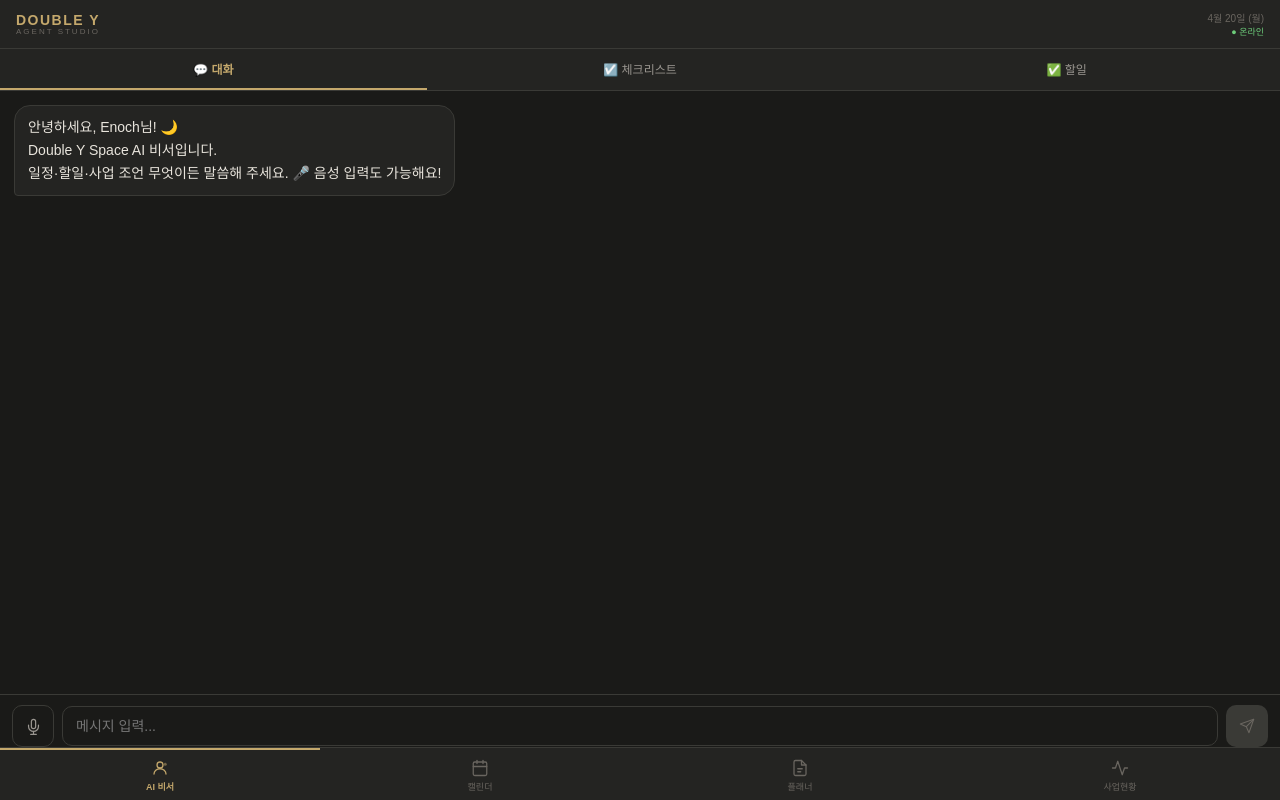
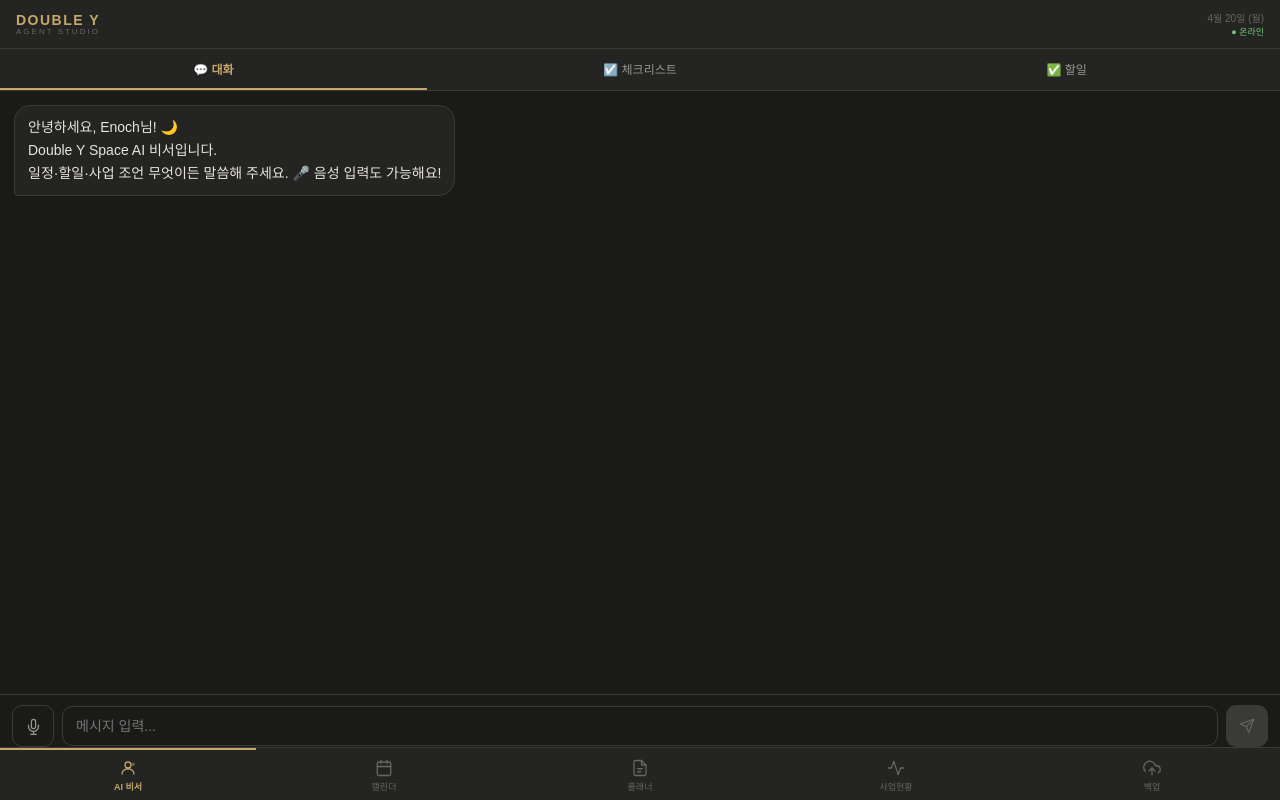
Before and after one commit to enochpark09-ops/doubley-agent, a React (Vite) app: page / in a window 1280 px wide. Built offline with nearby package versions, Linux system fonts and the light colour scheme.

Commit message:
Update App.jsx

```diff
--- a/src/App.jsx
+++ b/src/App.jsx
@@ -1,6 +1,7 @@
 import { useState, useRef, useEffect } from "react";
 import CalendarTab from "./CalendarTab.jsx";
 import PlannerTab from "./PlannerTab.jsx";
+import BackupTab from "./BackupTab.jsx";
 
 const C = {
   bg: "#1a1a18", surface: "#242422", surface2: "#2a2a27", border: "#3a3a36",
@@ -50,6 +51,7 @@ const Ic = ({ n, s = 16 }) => {
     cal: <><rect x="3" y="4" width="18" height="18" rx="2"/><line x1="16" y1="2" x2="16" y2="6"/><line x1="8" y1="2" x2="8" y2="6"/><line x1="3" y1="10" x2="21" y2="10"/></>,
     pdf: <><path d="M14 2H6a2 2 0 0 0-2 2v16a2 2 0 0 0 2 2h12a2 2 0 0 0 2-2V8z"/><polyline points="14 2 14 8 20 8"/><path d="M9 13h6M9 17h4"/></>,
     back: <><line x1="19" y1="12" x2="5" y2="12"/><polyline points="12 19 5 12 12 5"/></>,
+    cloud: <><polyline points="16 16 12 12 8 16"/><line x1="12" y1="12" x2="12" y2="21"/><path d="M20.39 18.39A5 5 0 0 0 18 9h-1.26A8 8 0 1 0 3 16.3"/></>,
     edit: <><path d="M11 4H4a2 2 0 0 0-2 2v14a2 2 0 0 0 2 2h14a2 2 0 0 0 2-2v-7"/><path d="M18.5 2.5a2.121 2.121 0 0 1 3 3L12 15l-4 1 1-4 9.5-9.5z"/></>,
     save: <><path d="M19 21H5a2 2 0 0 1-2-2V5a2 2 0 0 1 2-2h11l5 5v11a2 2 0 0 1-2 2z"/><polyline points="17 21 17 13 7 13 7 21"/><polyline points="7 3 7 8 15 8"/></>,
     x: <><line x1="18" y1="6" x2="6" y2="18"/><line x1="6" y1="6" x2="18" y2="18"/></>,
@@ -562,6 +564,7 @@ export default function App() {
     { id:"calendar",  icon:<Ic n="cal" s={18}/>, label:"캘린더" },
     { id:"planner",   icon:<Ic n="pdf" s={18}/>, label:"플래너" },
     { id:"dashboard", icon:<Ic n="chart" s={18}/>, label:"사업현황" },
+    { id:"backup",    icon:<Ic n="cloud" s={18}/>, label:"백업" },
   ];
 
   return (
@@ -581,6 +584,7 @@ export default function App() {
         {tab==="calendar"  && <CalendarTab onEventsLoaded={setGcalEvents} externalToken={gcalToken} onTokenChange={setGcalToken}/>}
         {tab==="planner"   && <PlannerTab gcalEvents={gcalEvents}/>}
         {tab==="dashboard" && <DashboardTab/>}
+        {tab==="backup"    && <BackupTab gcalToken={gcalToken}/>}
       </div>
       <div style={{ background:C.surface,borderTop:`1px solid ${C.border}`,display:"flex",flexShrink:0,paddingBottom:"env(safe-area-inset-bottom,0px)" }}>
         {tabs.map(t => <BottomTab key={t.id} active={tab===t.id} onClick={()=>setTab(t.id)} icon={t.icon} label={t.label}/>)}
```
